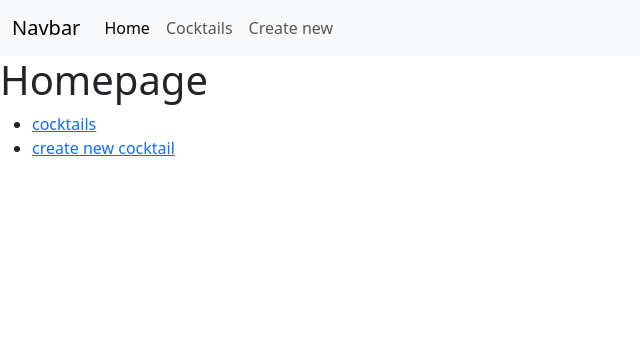
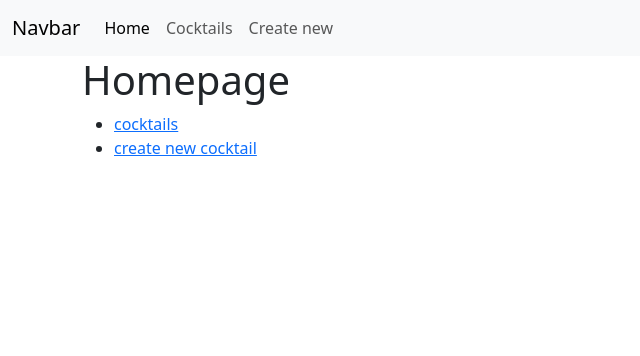
Before and after one commit to YuryLobkov/cooktail, a Django app: page /drinks/ in a window 1280 px wide. Shown: the top 356 px of the page, without its empty margins (0-640 px from the left). Run offline with Django 4.2, Linux system fonts and the light colour scheme.

Commit message:
template home container add

```diff
--- a/drinks/templates/drinks/home.html
+++ b/drinks/templates/drinks/home.html
@@ -1,5 +1,6 @@
 {% extends 'base.html' %}
 {%block content%}
+<div class="container">
     <body>
         <h1>Homepage</h1>
         <ul>
@@ -7,5 +8,5 @@
             <li><a href="{% url 'drinks:add_cocktail' %}">create new cocktail</a></li>
         </ul>
     </body>
-</html>
+</div>
 {%endblock%}
```
Lines whose indentation alone changed are shown as unchanged.
